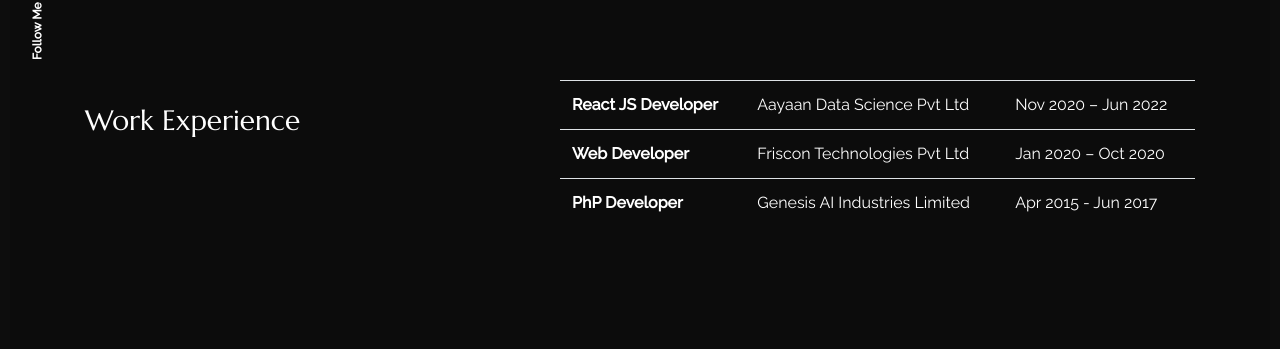
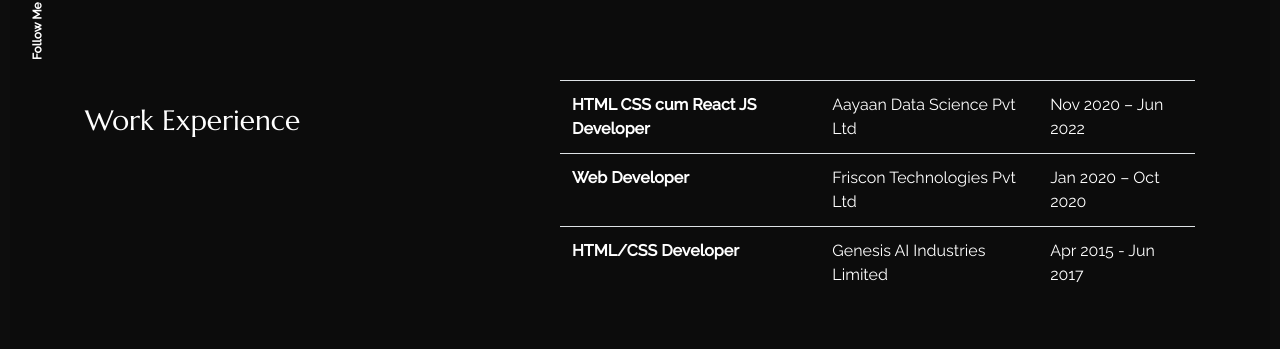
Before and after one commit to Murtuza-Asquare/2.-myreactapp, a React (Create React App) app: page /about in a window 1280 px wide. Shown: the part 410-759 px from the top of the page. Built offline with nearby package versions, Linux system fonts and the light colour scheme.

Commit message:
First Commit

```diff
--- a/src/content_option.js
+++ b/src/content_option.js
@@ -21,7 +21,7 @@
 }
 const workexperience = [
   {
-        jobtitle: "React JS Developer",
+        jobtitle: "HTML CSS cum React JS Developer",
         where: "Aayaan Data Science Pvt Ltd",
         date: "Nov 2020 – Jun 2022",
     },
@@ -31,7 +31,7 @@
         date: "Jan 2020 – Oct 2020",
     },
     {
-        jobtitle: "PhP Developer",
+        jobtitle: "HTML/CSS Developer",
         where: "Genesis AI Industries Limited",
         date: "Apr 2015 - Jun 2017",
     },
```
